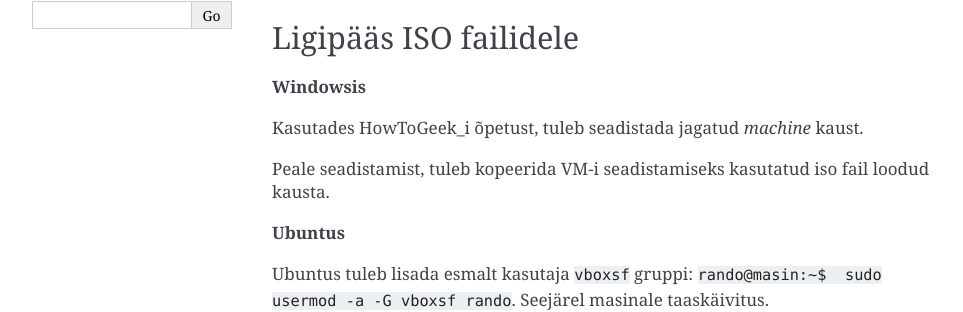
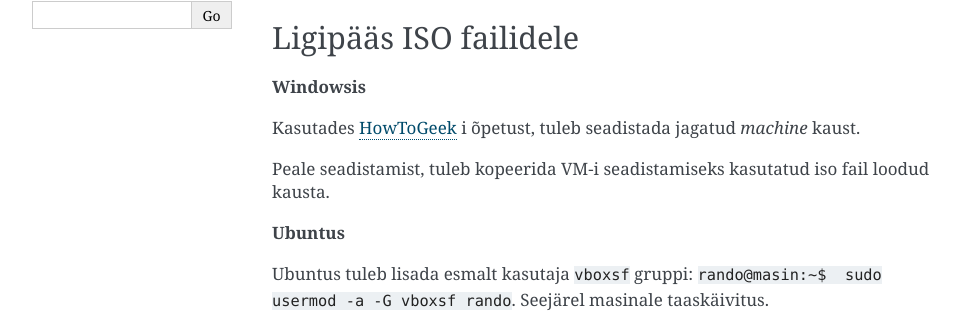
Before and after one commit to randohinn/KnowHow, a Sphinx documentation site: the page built from docs/Linuxi_Masspaigaldus/Ubuntu-unnatend.rst, in a window 1280 px wide and 900 px high. Shown: the part 394-706 px from the top of the window, without its empty margins (148-1111 px from the left). Built offline with Sphinx 7.4.7, drawn with Linux system fonts in a browser that asks for light colours.

```diff
--- a/docs/Linuxi_Masspaigaldus/Ubuntu-unnatend.rst
+++ b/docs/Linuxi_Masspaigaldus/Ubuntu-unnatend.rst
@@ -9,6 +9,7 @@
 Tegemist Ubuntu Unattended Installeerimise iso loomise dokumentatsiooniga.
 Loodud :code:`Ubuntu 14.04 LTS Desktop` versioonile. Ühilduvus hilisemate versioonidega
 ei ole garanteeritud.
+
 
 ----------------
  Eelnevalt vaja
@@ -23,7 +24,7 @@ ei ole garanteeritud.
 
 **Windowsis**
 
-Kasutades HowToGeek_i õpetust, tuleb seadistada jagatud *machine* kaust.
+Kasutades HowToGeek_ i õpetust, tuleb seadistada jagatud *machine* kaust.
 
 .. _HowToGeek: http://www.howtogeek.com/189974/how-to-share-your-computers-files-with-a-virtual-machine/
 
```
